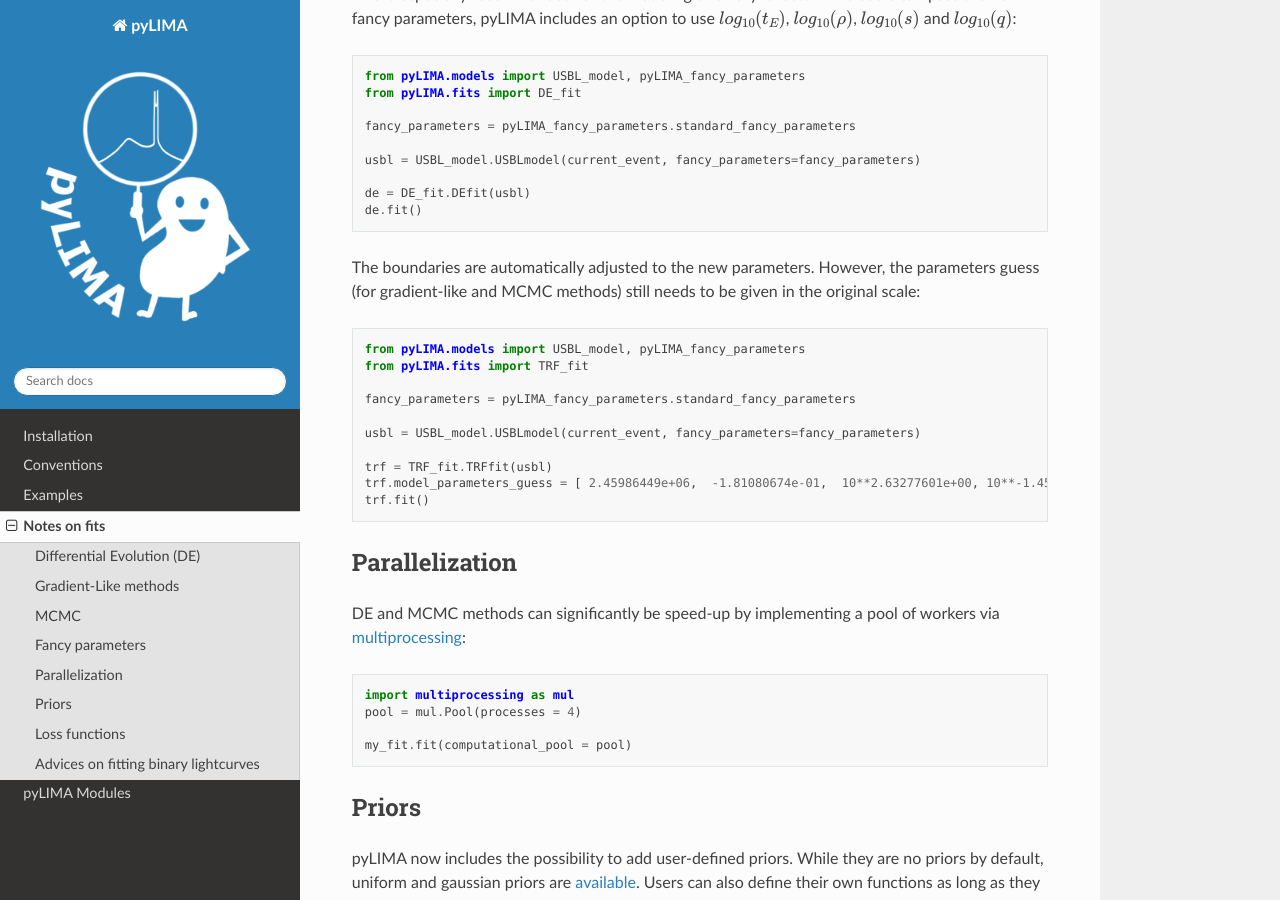
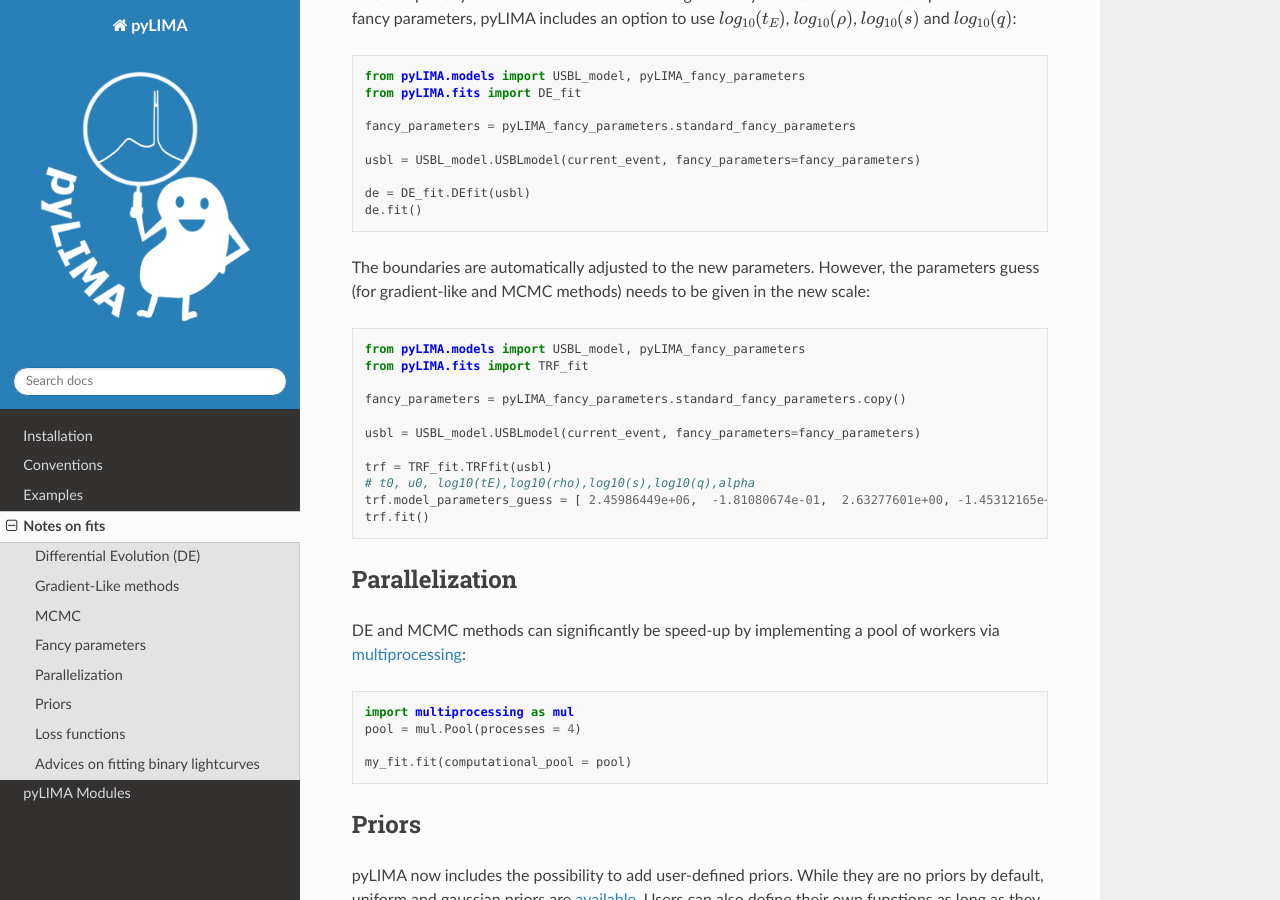
Before and after one commit to ebachelet/pyLIMA, a Sphinx documentation site: the page built from docs/source/NotesOnFits.rst, in a window 1280 px wide and 900 px high, scrolled down 857 px. Built offline with Sphinx 7.4.7 and the Read the Docs theme 2.0.0, drawn with Linux system fonts in a browser that asks for light colours.

Commit message:
Update docs

```diff
--- a/docs/source/NotesOnFits.rst
+++ b/docs/source/NotesOnFits.rst
@@ -41,19 +41,20 @@ Modeling performance can be significantly improved by exploring the parameter sp
     de = DE_fit.DEfit(usbl)
     de.fit()
 
-The boundaries are automatically adjusted to the new parameters. However, the parameters guess (for gradient-like and MCMC methods) still needs to be given in the original scale:
+The boundaries are automatically adjusted to the new parameters. However, the parameters guess (for gradient-like and MCMC methods) needs to be given in the new scale:
 
 .. code-block:: python
 
     from pyLIMA.models import USBL_model, pyLIMA_fancy_parameters
     from pyLIMA.fits import TRF_fit
 
-    fancy_parameters = pyLIMA_fancy_parameters.standard_fancy_parameters
+    fancy_parameters = pyLIMA_fancy_parameters.standard_fancy_parameters.copy()
 
     usbl = USBL_model.USBLmodel(current_event, fancy_parameters=fancy_parameters)
 
     trf = TRF_fit.TRFfit(usbl)
-    trf.model_parameters_guess = [ 2.45986449e+06,  -1.81080674e-01,  10**2.63277601e+00, 10**-1.45312165e+00,   10**-1.85934608e-01,10**-3.12504456e+00,  5.42587262e+00 ,0,0]
+    # t0, u0, log10(tE),log10(rho),log10(s),log10(q),alpha
+    trf.model_parameters_guess = [ 2.45986449e+06,  -1.81080674e-01,  2.63277601e+00, -1.45312165e+00, -1.85934608e-01,-3.12504456e+00,  5.42587262e+00]
     trf.fit()
 
 
```
Also changed, not shown: 1 other file.
